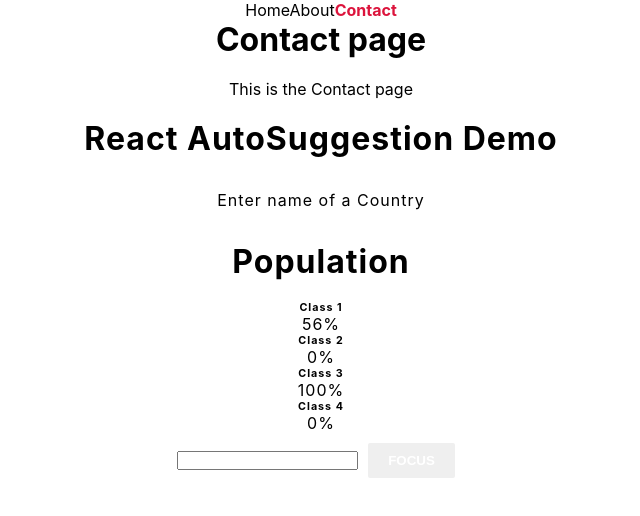
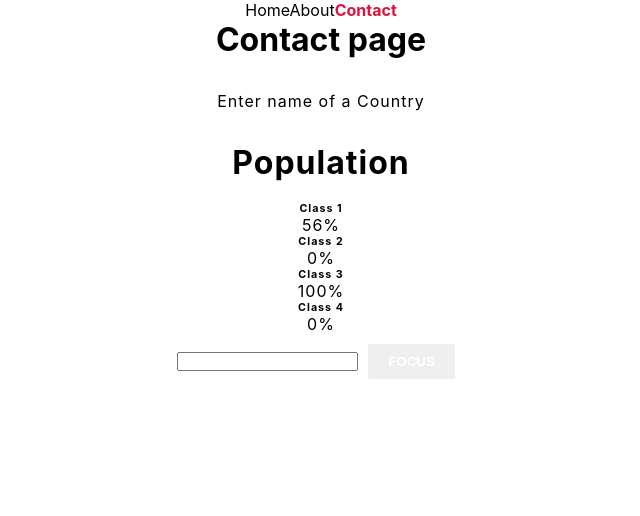
Before and after one commit to Lesley-w19/react-router, a React (Create React App) app: page /contact in a window 1280 px wide. Shown: the top 516 px of the page, without its empty margins (319-959 px from the left). Built offline with nearby package versions, Linux system fonts and the light colour scheme.

Commit message:
Added a wrapper div for styling

```diff
--- a/src/pages/About.js
+++ b/src/pages/About.js
@@ -4,11 +4,14 @@ import Button from "../components/Button";
 const About = () => {
   return (
     <>
+    <div className="wrapper">
       <h1>About page</h1>
       <p> This is the About page</p>
 
       <Button variant="info" size={"sm"} color="white">Small button</Button>
       <Button variant="success" size={"lg"} >Smaller Button</Button>
+    </div>
+
     </>
   );
 };
--- a/src/pages/Contact.js
+++ b/src/pages/Contact.js
@@ -8,10 +8,10 @@ const InputReftUse = React.lazy(() => import("../components/InputRefUse"));
 const Contact = () => {
   return (
     <React.Fragment>
+      <div className="wrapper contact">
         <h1>Contact page</h1>
-      <p> This is the Contact page</p>
+
         <div className="main">
-        <h1>React AutoSuggestion Demo</h1>
           <div className="search-form">
             <div>
               <Input
@@ -28,6 +28,7 @@ const Contact = () => {
             <InputReftUse />
           </Suspense>
         </div>
+      </div>
     </React.Fragment>
   );
 };
```
Lines whose indentation alone changed are shown as unchanged.
